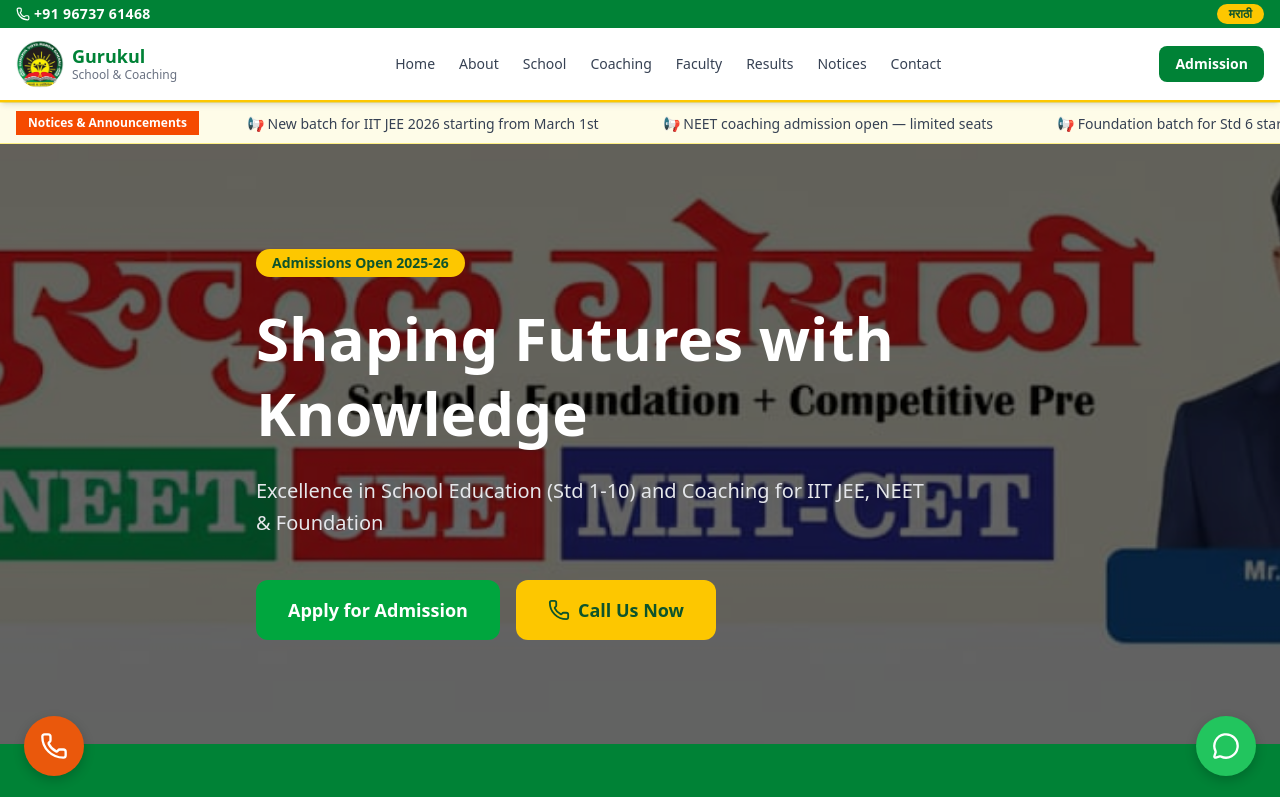
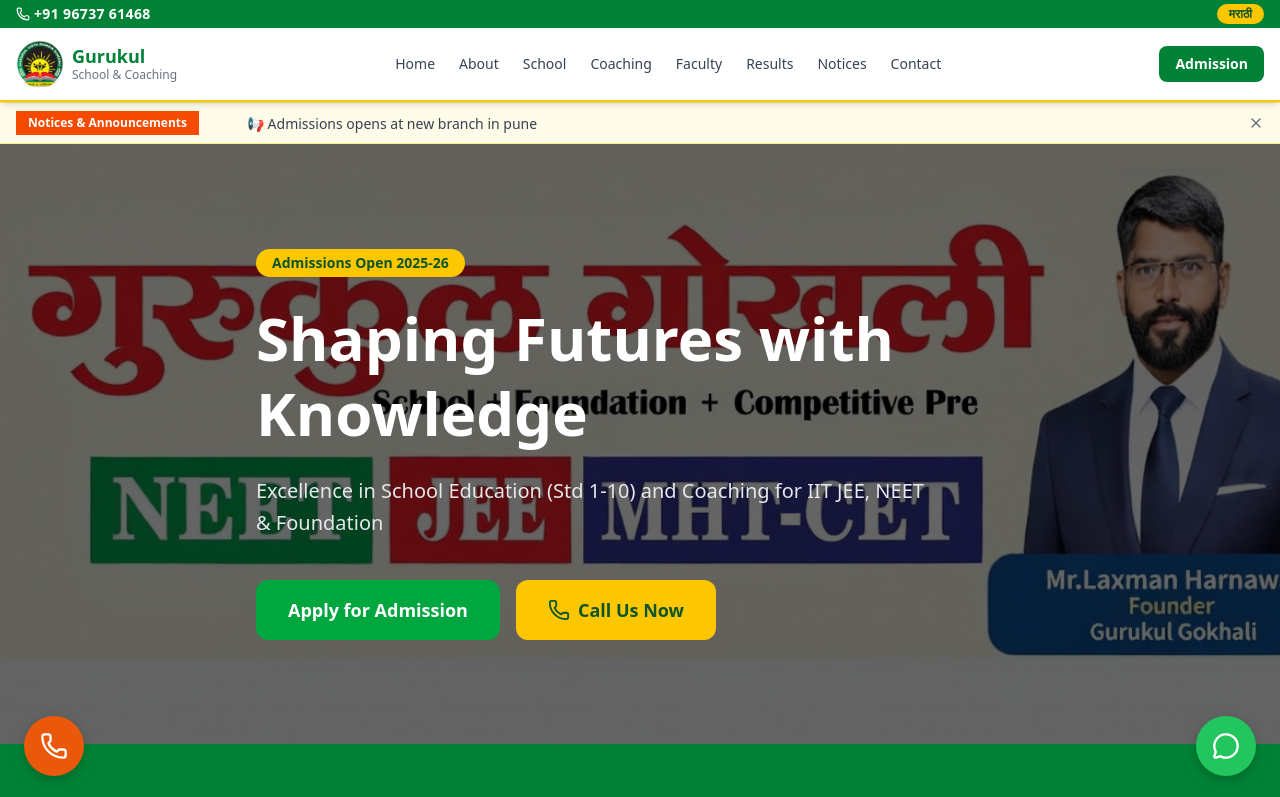
Before and after one commit to kalelchaitanya64-sys/gurukul-vidyamandir-website, a Next.js app in the folder frontend/: page /en in a window 1280 px wide. Shown: the top 797 px of the page. Built offline with nearby package versions, Linux system fonts and the light colour scheme.

Commit message:
feat: add close button to notices ticker

```diff
--- a/frontend/src/components/home/NoticesTicker.tsx
+++ b/frontend/src/components/home/NoticesTicker.tsx
@@ -1,20 +1,22 @@
 'use client'
 
+import { useState } from 'react'
 import { useTranslations } from 'next-intl'
+import { X } from 'lucide-react'
 
 const sampleNotices = [
-  'New batch for IIT JEE 2026 starting from March 1st',
-  'NEET coaching admission open — limited seats',
-  'Foundation batch for Std 6 starting April 2025',
-  'Annual results declared — 95% students passed'
+  'Admissions opens at new branch in pune',
 ]
 
 export default function NoticesTicker() {
   const t = useTranslations('notices')
+  const [visible, setVisible] = useState(true)
+
+  if (!visible) return null
 
   return (
-    <div className="bg-yellow-50 border-y border-yellow-200 py-2 overflow-hidden">
-      <div className="flex items-center gap-4">
+    <div className="bg-yellow-50 border-y border-yellow-200 py-2 overflow-hidden relative">
+      <div className="flex items-center gap-4 pr-10">
         <span className="bg-orange-600 text-white text-xs font-bold px-3 py-1 shrink-0 ml-4">
           {t('title')}
         </span>
@@ -28,6 +30,13 @@
           </div>
         </div>
       </div>
+      <button
+        onClick={() => setVisible(false)}
+        className="absolute right-3 top-1/2 -translate-y-1/2 text-gray-500 hover:text-red-600 transition p-1 rounded-full hover:bg-yellow-100"
+        aria-label="Close notices"
+      >
+        <X size={16} />
+      </button>
     </div>
   )
 }
```
Also changed, not shown: frontend/public/images/hero-banner.jpeg.
